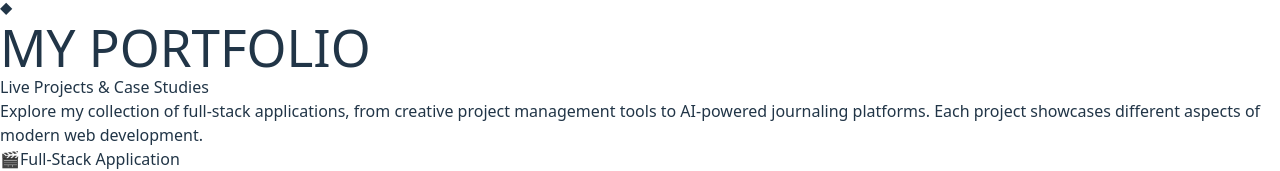
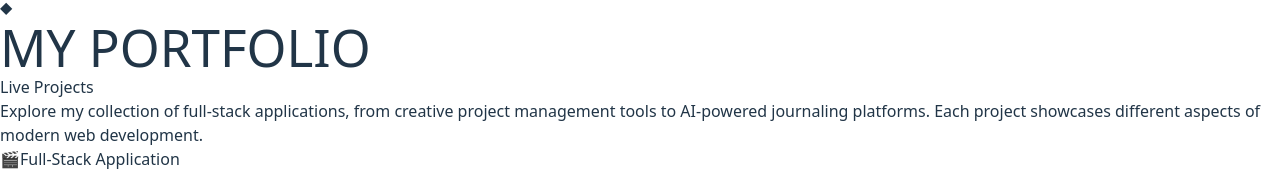
Before and after one commit to JasmineHall1992/JasmineHallPortfolio, a React (Vite) app: page /portfolio in a window 1280 px wide. Shown: the part 221-392 px from the top of the page. Built offline with nearby package versions, Linux system fonts and the light colour scheme.

Commit message:
Update portfolio header to 'Live Projects'

```diff
--- a/src/components/Portfolio.jsx
+++ b/src/components/Portfolio.jsx
@@ -28,7 +28,7 @@ const PortfolioPage = () => {
               MY PORTFOLIO
             </h1>
             <div className="inline-block bg-gradient-to-r from-red-400 to-orange-400 text-white px-8 py-3 rounded-full text-lg font-bold tracking-wider uppercase shadow-lg">
-              Live Projects & Case Studies
+              Live Projects
             </div>
             <p className="mt-8 text-gray-700 text-lg max-w-3xl mx-auto leading-relaxed">
               Explore my collection of full-stack applications, from creative project management tools to AI-powered journaling platforms. Each project showcases different aspects of modern web development.
```
